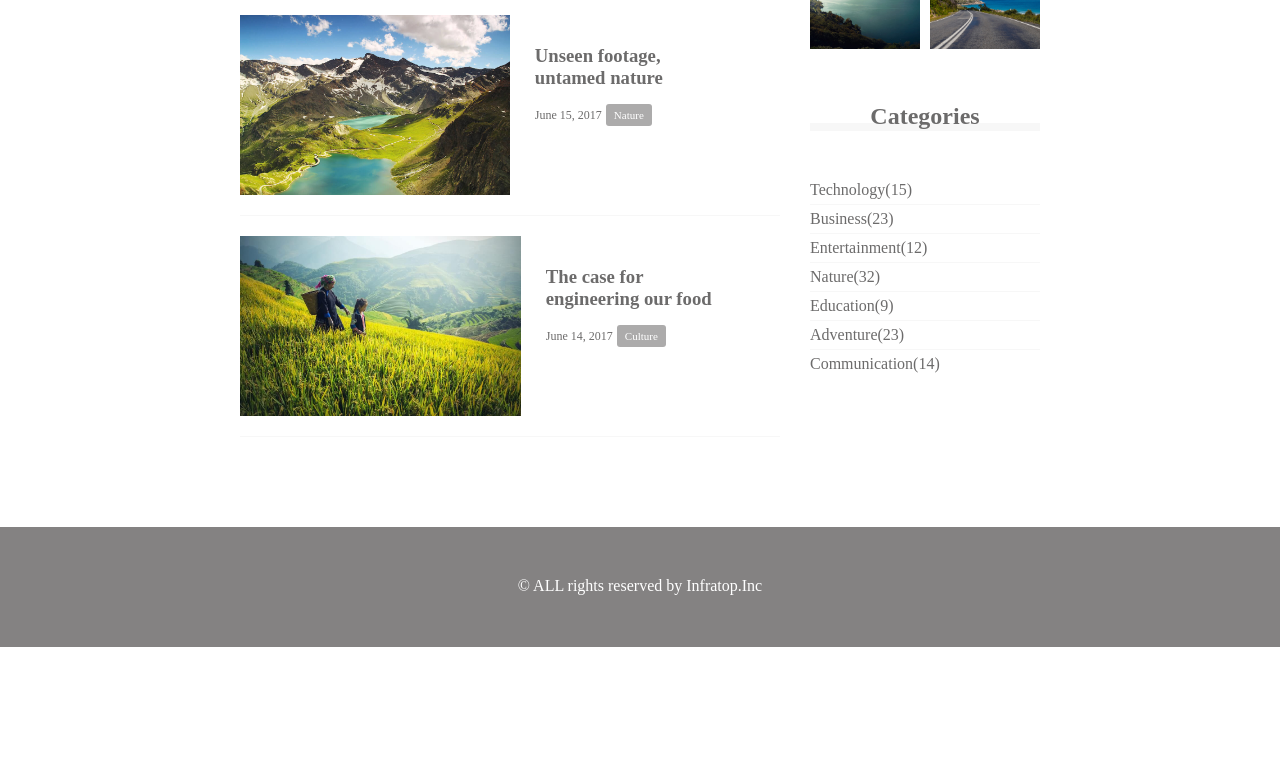
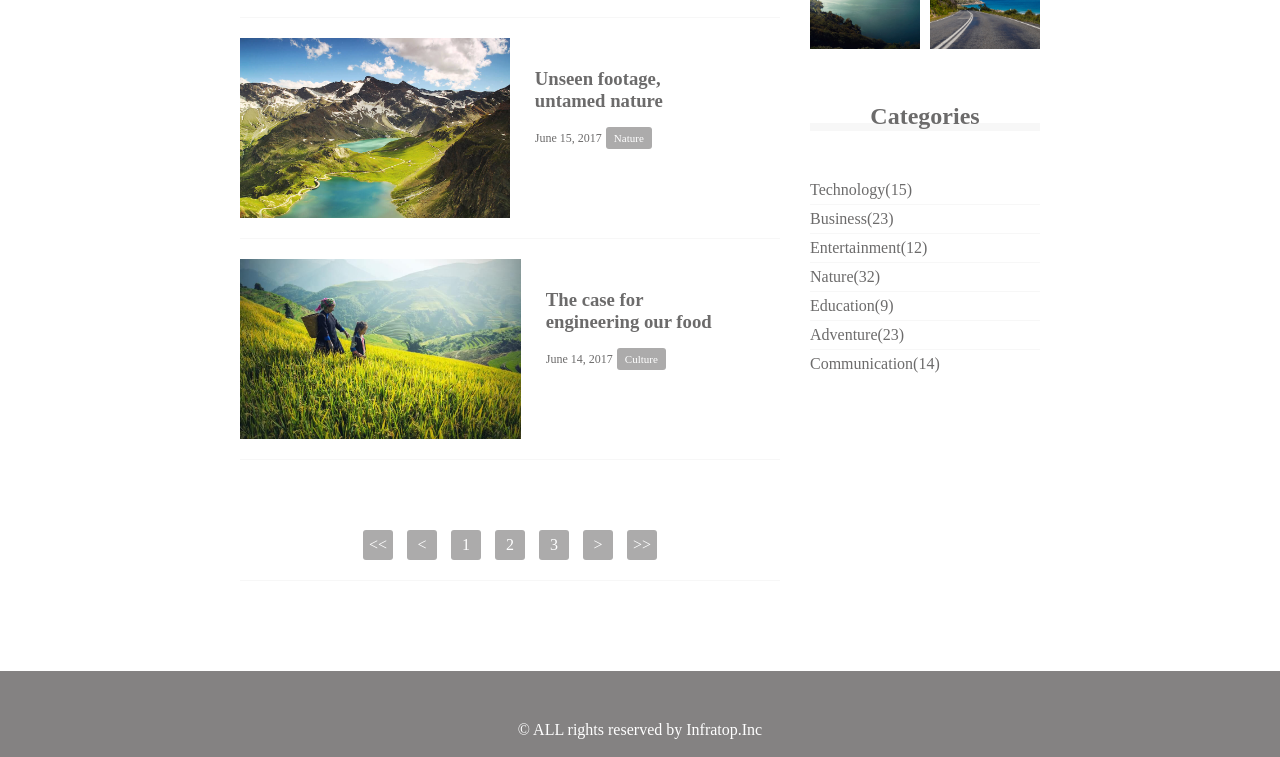
Before and after one commit to tsuyoshi-anazawa/caravan, a plain HTML site: page index.html in a window 1280 px wide. Shown: the part 1195-1952 px from the top of the page. Before the commit the page ends 1842 px from the top, so only its background shows below. Drawn offline with Linux system fonts and the light colour scheme.

Commit message:
[finish]1-7

```diff
--- a/index.html
+++ b/index.html
@@ -66,7 +66,7 @@
         <p class="blog-date">June 17, 2017</p>
         <span class="category">Nature</span>
       </section>
-        </div>
+    <div>
     <div class="blog-item clearfix">
       <img class="blog-image" src="img/sunset.jpg">
       <section class="blog-text">
@@ -106,6 +106,17 @@
         <span class="category">Culture</span>
       </section>
     </div>
+  </div>
+  <div class="pagination">
+    <p><<</p>
+    <p><</p>
+    <p>1</p>
+    <p>2</p>
+    <p>3</p>
+    <p>></p>
+    <p>>></p>
+  </div>
+</section>
       </div>
     </section>
     <div class="sidebar">
--- a/style.css
+++ b/style.css
@@ -110,6 +110,20 @@ main {
   color: #fff;
   font-size: 11px;
 }
+.pagination {
+  text-align: center;
+  padding-top: 50px;
+}
+.pagination p {
+  display: inline-block;
+  width: 30px;
+  height: 30px;
+  margin: 0 5px;
+  color: #fff;
+  background-color: #acabab;
+  border-radius: 3px;
+  line-height: 30px;
+}
 .sidebar {
   width: 230px;
   float: left;
```
Lines whose indentation alone changed are shown as unchanged.
